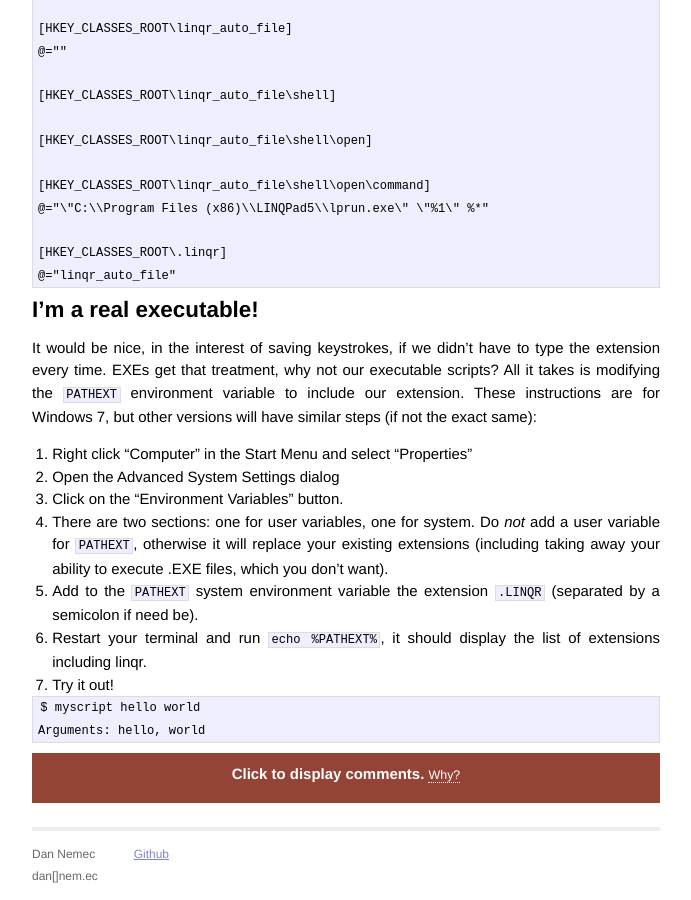
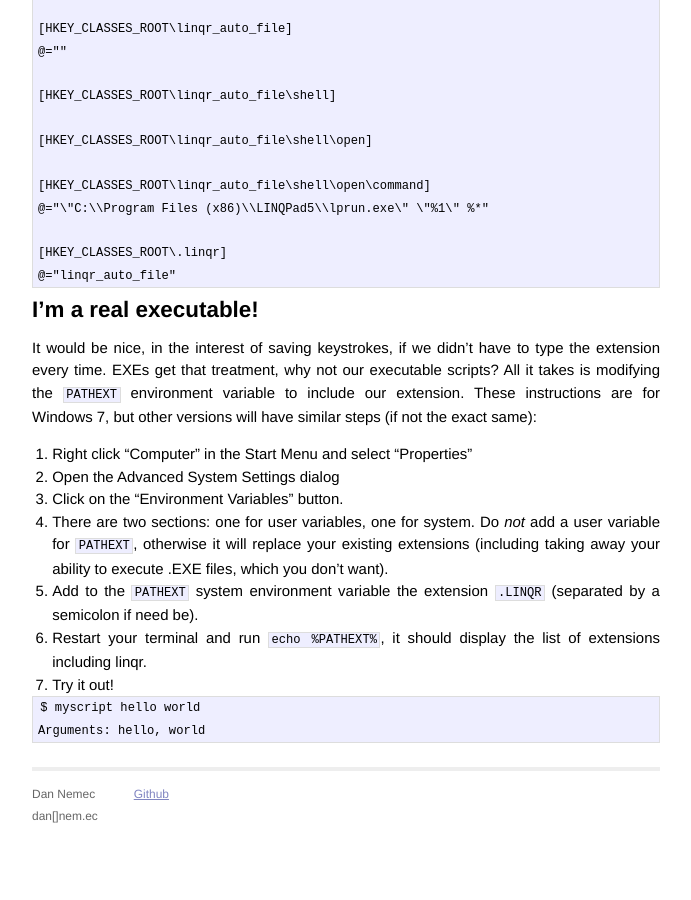
Before and after one commit to nemec/nemec.github.io, a Jekyll site: the page built from _posts/2015-08-26-linqpad-executable-scripts.md, in a window 1280 px wide and 900 px high, scrolled down 1426 px. Shown: the whole window, without its empty margins (294-985 px from the left). Built offline with Jekyll 4.4.1, drawn with Linux system fonts in a browser that asks for light colours; comment, search, counter and statistics services are not loaded; after the commit the page ends 2266 px from its top, so only the background shows below that.

Commit message:
remove disqus

```diff
--- a/_layouts/post.html
+++ b/_layouts/post.html
@@ -47,16 +47,3 @@ layout: default
     value="{{ page.shortlink }}" />
   {% endif %}
 </div>
-
-<div id="disqus_thread" class="comments unclicked">
-	<span>Click to display comments.</span>
-	<a onclick="return false" class="tooltip">
-		<span class="text">Why?</span>
-		<span class="popup">
-			Many hosted comment systems use their reach to track users as they browse,
-			similar to how Facebook like buttons can see when you load a page that
-			embeds the button. That information is used to feed you targeted ads (among
-			other things). Disqus will not be contacted until you open the comments.
-		</span>
-	</a>
-</div>
```
